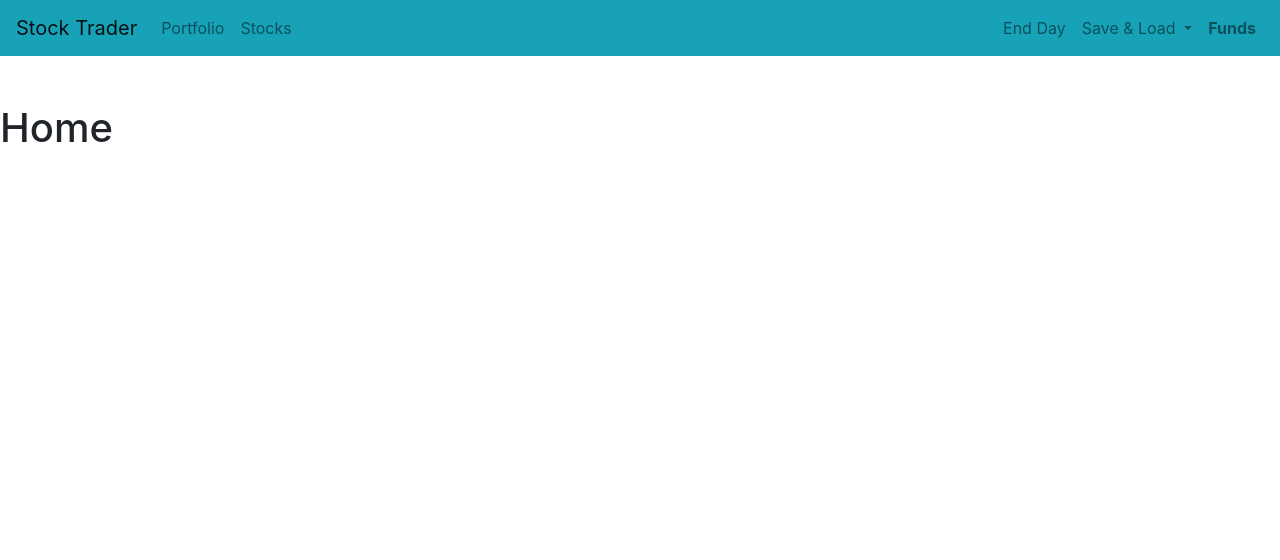
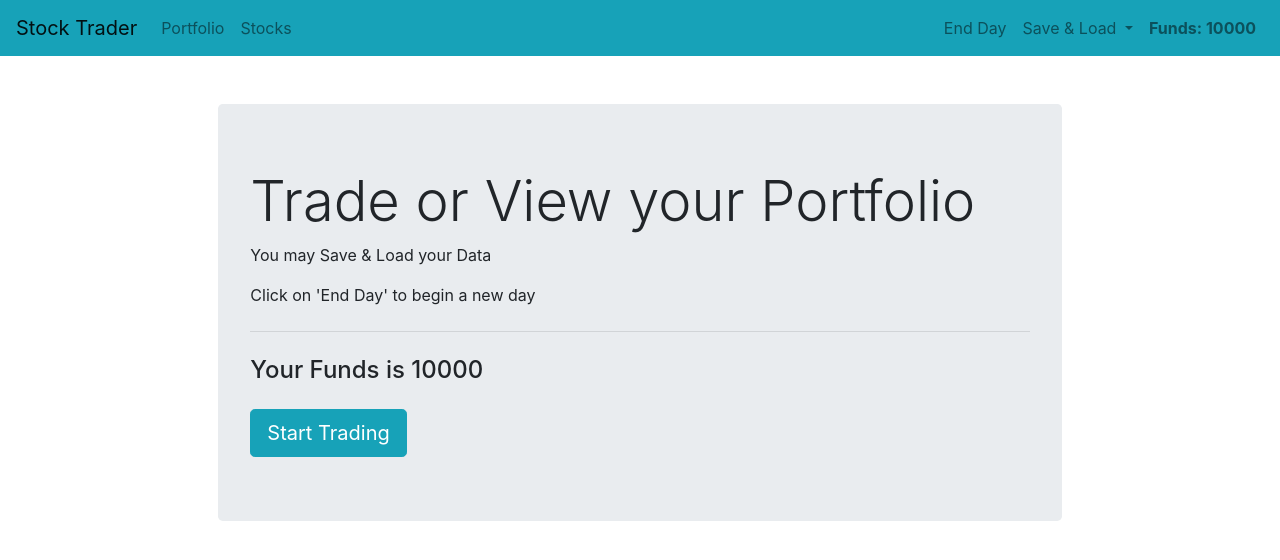
Before and after one commit to Brondchux/vue-shares, a Vue app: page / in a window 1280 px wide. Shown: the top 560 px of the page. Built offline with nearby package versions, Linux system fonts and the light colour scheme.

Commit message:
Displayed Funds

```diff
--- a/src/components/Header.vue
+++ b/src/components/Header.vue
@@ -31,9 +31,19 @@
                     </div>
                 </li>
                 <li class="nav-item">
-                    <a class="nav-link" href="#" tabindex="-1" aria-disabled="true"><b>Funds</b></a>
+                    <a class="nav-link" href="#" tabindex="-1" aria-disabled="true"><b>Funds: {{ funds }}</b></a>
                 </li>
             </ul>
         </div>
     </nav>
 </template>
+
+<script>
+export default {
+    computed: {
+        funds() {
+            return this.$store.getters.funds
+        }
+    }
+}
+</script>
--- a/src/components/Home.vue
+++ b/src/components/Home.vue
@@ -1,3 +1,26 @@
 <template>
-    <h1>Home</h1>
+    <div class="row">
+        <div class="col-md-8 offset-md-2">
+            <div class="jumbotron">
+                <h1 class="display-4">Trade or View your Portfolio</h1>
+                <p>You may Save &amp; Load your Data</p>
+                <p>Click on 'End Day' to begin a new day</p>
+                <hr class="my-4">
+                <h4>Your Funds is {{ funds }}</h4>
+                <router-link to='/stocks'>
+                    <button class="btn btn-info btn-lg mt-3">Start Trading</button>
+                </router-link>
+            </div>
+        </div>
+    </div>
 </template>
+
+<script>
+export default {
+    computed: {
+        funds() {
+            return this.$store.getters.funds
+        }
+    }
+}
+</script>
```
